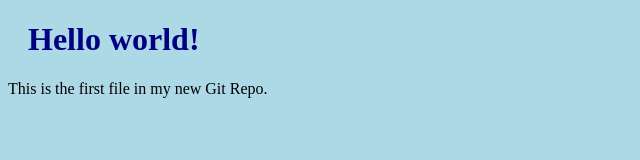
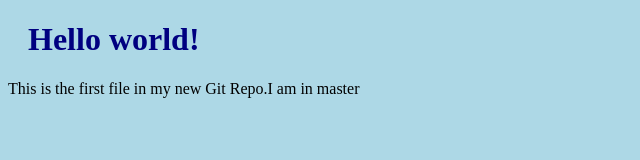
Before and after one commit to senthilgkm77/senthilgkm77.github.io, a plain HTML site: page index.html in a window 1280 px wide. Shown: the whole page, without its empty margins (0-640 px from the left). Drawn offline with Linux system fonts and the light colour scheme.

Commit message:
change index2

```diff
--- a/index.html
+++ b/index.html
@@ -7,7 +7,7 @@
 <body>
 
 <h1>Hello world!</h1>
-<p>This is the first file in my new Git Repo.</p>
+<p>This is the first file in my new Git Repo.I am in master</p>
 
 </body>
 </html>
```
